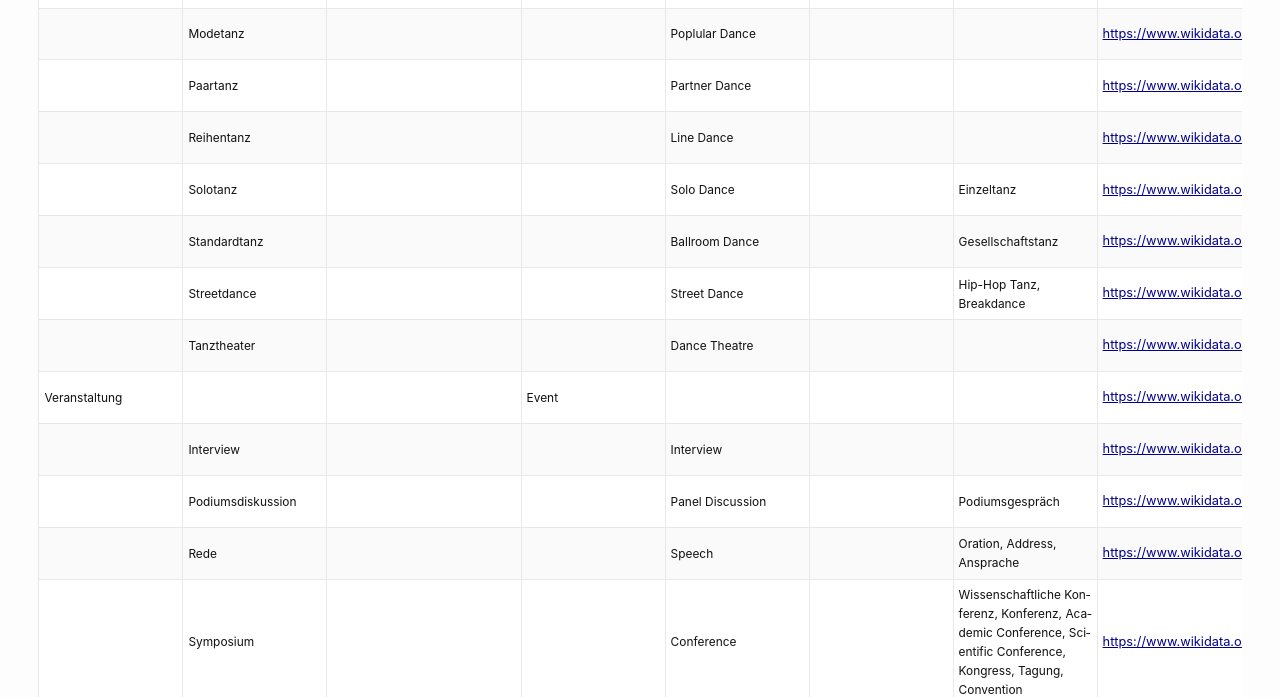
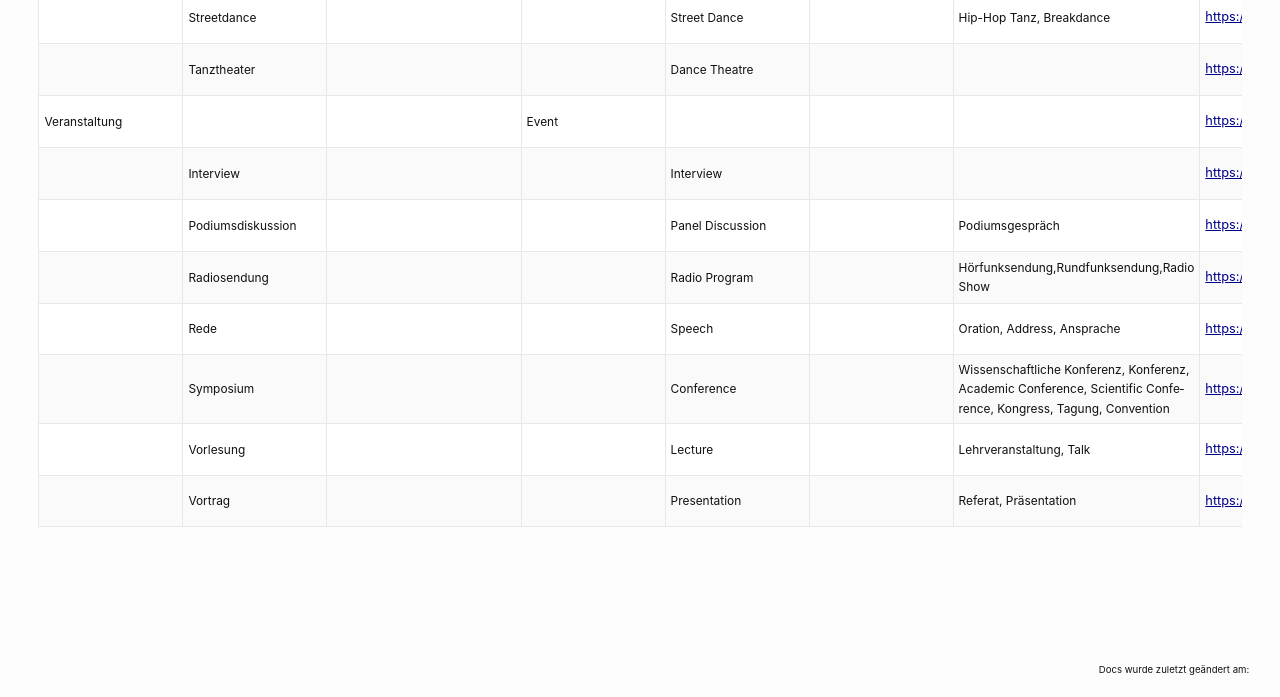
Before and after one commit to ottjannik/digi-kunst.github.io, a Jekyll site: the page built from technische-dokumentation/kontrollierte-vokabulare-und-taxonomien/projektkategorien.markdown, in a window 1280 px wide and 900 px high, scrolled down 13949 px, cut to the strip 0-697 px from the top of the window. Built offline with Jekyll 4.4.1, drawn with Linux system fonts in a browser that asks for light colours; a script that is not in the unit is left out.

Commit message:
Update projektkategorien.markdown

```diff
--- a/technische-dokumentation/kontrollierte-vokabulare-und-taxonomien/projektkategorien.markdown
+++ b/technische-dokumentation/kontrollierte-vokabulare-und-taxonomien/projektkategorien.markdown
@@ -290,6 +290,7 @@
 | Veranstaltung ||| Event |||| [https://www.wikidata.org/entity/Q1656682](https://www.wikidata.org/entity/Q1656682) | [https://d-nb.info/gnd/4125453-3](https://d-nb.info/gnd/4125453-3) | [https://vocab.getty.edu/aat/300417518](https://vocab.getty.edu/aat/300417518) ||
 || Interview ||| Interview ||| [https://www.wikidata.org/entity/Q178651](https://www.wikidata.org/entity/Q178651) | [https://d-nb.info/gnd/4027503-6](https://d-nb.info/gnd/4027503-6) | [https://vocab.getty.edu/aat/300026392](https://vocab.getty.edu/aat/300026392) ||
 || Podiumsdiskussion ||| Panel Discussion || Podiumsgespräch | [https://www.wikidata.org/entity/Q2100278](https://www.wikidata.org/entity/Q2100278) | [https://d-nb.info/gnd/4614247-2](https://d-nb.info/gnd/4614247-2) |||
+|| Radiosendung ||| Radio Program || Hörfunksendung,Rundfunksendung,Radio Show | [https://www.wikidata.org/entity/Q1555508](https://www.wikidata.org/entity/Q1555508) | [https://d-nb.info/gnd/4160384-9](https://d-nb.info/gnd/4160384-9) | [https://vocab.getty.edu/aat/300387763](https://vocab.getty.edu/aat/300387763) ||
 || Rede ||| Speech || Oration, Address, Ansprache | [https://www.wikidata.org/entity/Q861911](https://www.wikidata.org/entity/Q861911) | [https://d-nb.info/gnd/4048882-2](https://d-nb.info/gnd/4048882-2) | [https://vocab.getty.edu/aat/300417595](https://vocab.getty.edu/aat/300417595) ||
 || Symposium ||| Conference || Wissenschaftliche Konferenz, Konferenz, Academic Conference, Scientific Conference, Kongress, Tagung, Convention | [https://www.wikidata.org/entity/Q2020153](https://www.wikidata.org/entity/Q2020153) | [https://d-nb.info/gnd/4032055-8](https://d-nb.info/gnd/4032055-8) | [https://vocab.getty.edu/aat/300054789](https://vocab.getty.edu/aat/300054789) ||
 || Vorlesung ||| Lecture || Lehrveranstaltung, Talk | [https://www.wikidata.org/entity/Q603773](https://www.wikidata.org/entity/Q603773) | [https://d-nb.info/gnd/4117405-7](https://d-nb.info/gnd/4117405-7) | [https://vocab.getty.edu/aat/300026673](https://vocab.getty.edu/aat/300026673) ||
```
